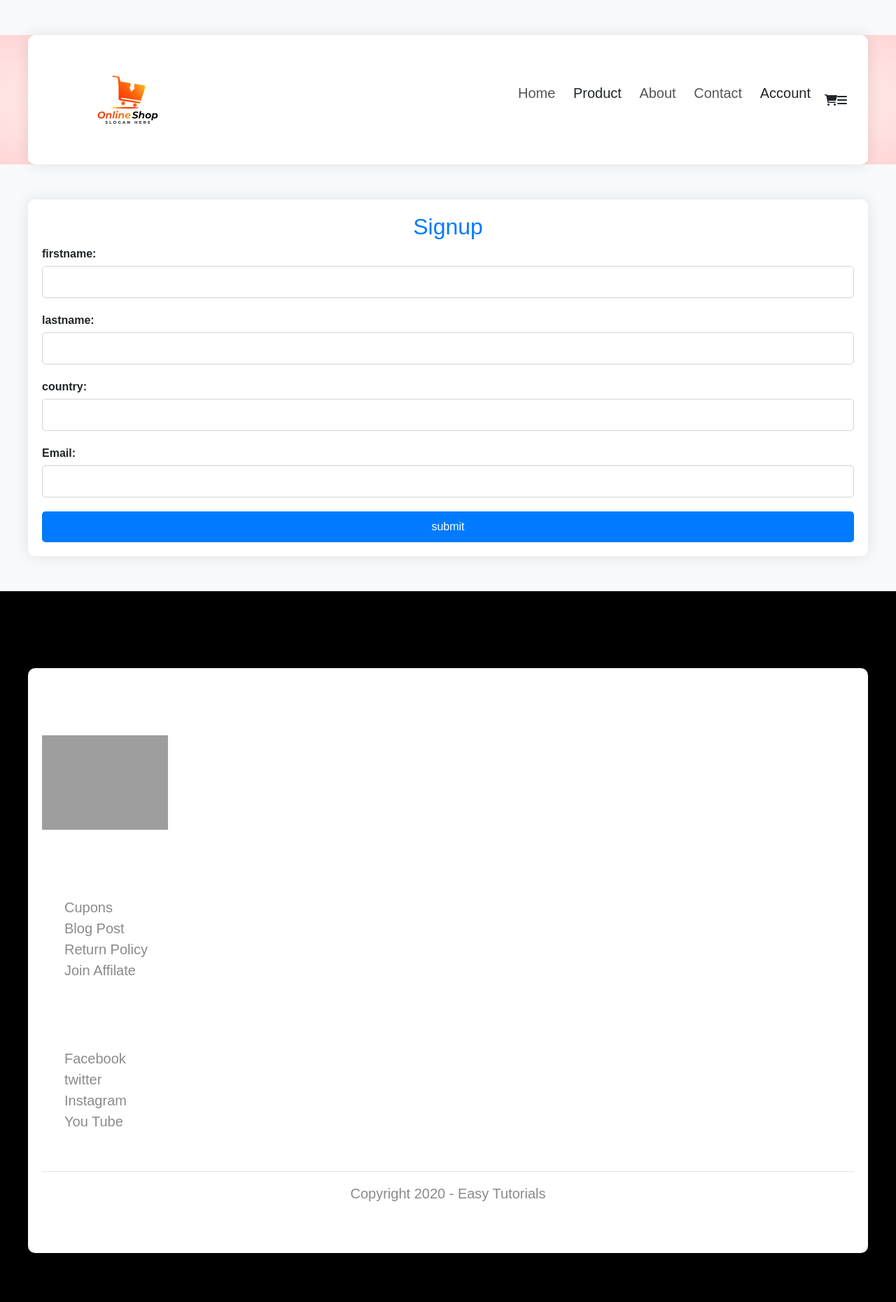
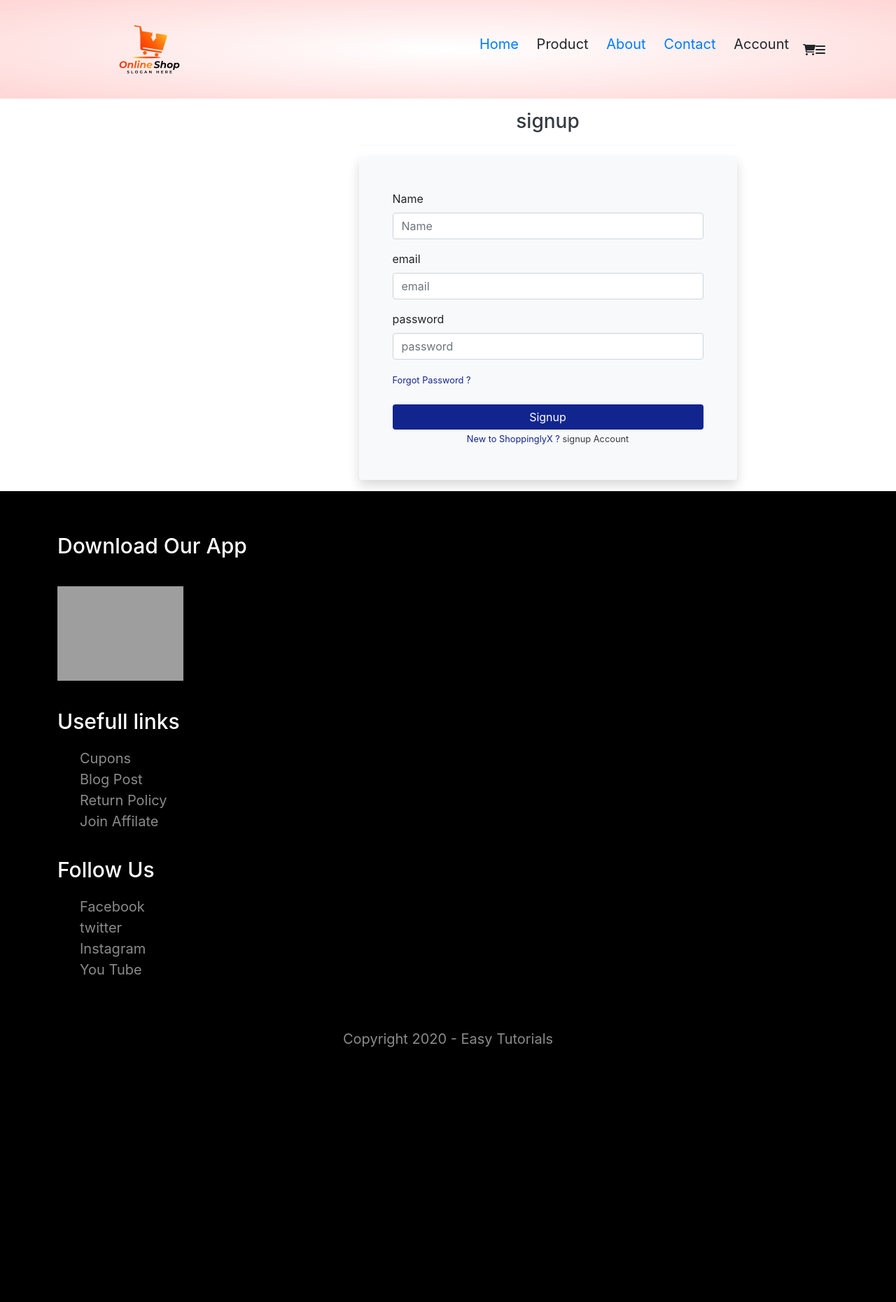
Before and after one commit to Hemant5harma/django-ecommerce, a Django app: page /signup/ in a window 1280 px wide. Shown: the whole page at 70% size. After the commit the page ends 1497 px from the top, so only its background shows below. Run offline with Django 5.2, Linux system fonts and the light colour scheme; grey boxes are pictures that could not be loaded.

Commit message:
partialy full stack compleate

```diff
--- a/ecommerce/urls.py
+++ b/ecommerce/urls.py
@@ -27,6 +27,7 @@
     path('signup/',views.signuphandle),
     path('checkout/',views.checkout),
     path('login/', views.loginhandle),
+    path('logout/', views.logouthandle),
     path('men/', views.men),
     path('contact/', views.contact),
     path('about/', views.about),
--- a/mainapp/views.py
+++ b/mainapp/views.py
@@ -1,5 +1,9 @@
-from django.shortcuts import render
+from django.shortcuts import render,redirect
+from django.shortcuts import HttpResponse
 from .models import Product
+from django.contrib.auth.models import User
+from django.contrib import messages
+from django.contrib.auth import authenticate,login,logout
 
 # Create your views here.
 
@@ -7,13 +11,47 @@
     return render(request,'e-commerce.html')
 
 def loginhandle(request):
+    if request.method == 'POST':
+        uname = request.POST['username']
+        passw = request.POST['password']
+
+        user = authenticate(username=uname,password=passw)
+        if user is not None:
+            login(request,user)
+            return redirect('/ecom/')
+
     return render(request,'login.html')
 
 def signuphandle(request):
+    if request.method == 'POST':
+        uname = request.POST['username']
+        email = request.POST['email']
+        passw = request.POST['password']
+
+        if not uname or not email or not passw:
+            messages.error(request, 'All fields are required.')
+        elif User.objects.filter(username=uname).first():
+            messages.success(request,'Username already taken !!')
+        else:
+            user = User(username=uname,email=email)
+            user.set_password(passw)
+            user.save()
+            messages.success(request,'account created successfully !!')
+            return redirect('/login/')
+
+
+
+
+        # return HttpResponse("your account suuccessfully created !!")
+
     return render(request,'signup.html')
 
 def checkout(request):
     return render(request,'checkout.html')
+
+def logouthandle(request):
+    logout(request)
+    return redirect('/ecom/')
 
 def cart(request):
     return render(request,'cart.html')
--- a/template/login.html
+++ b/template/login.html
@@ -25,6 +25,7 @@
           <h3 style="color:#12258f;text-align: center;" class = "text-light">Login</h3>
           <hr class = "text-light">
           <form action="" method="post" novalidate class="shadow p-5 bg-light rounded">
+            {% csrf_token %}
             <div class="mb-3">
                 <label for="formGroupExampleInput" class="form-label">Username</label>
                 <input type="text" class="form-control" id="formGroupExampleInput" placeholder="username" name="username">
--- a/template/signup.html
+++ b/template/signup.html
@@ -1,100 +1,101 @@
-{% extends "header_footer.html" %}
-{% block signup %}
-
+{% extends "header_footer.html" %} {% block signup %}
 <!DOCTYPE html>
 <html lang="en">
-
   <head>
-    <meta charset="UTF-8">
-    <meta name="viewport" content="width=device-width, initial-scale=1.0">
-    <title>Contact Us</title>
+    <meta charset="utf-8" />
+    <meta name="viewport" content="width=device-width, initial-scale=1" />
+    <title>Bootstrap demo</title>
+    <link
+      rel="stylesheet"
+      href="https://cdn.jsdelivr.net/npm/bootstrap@4.0.0/dist/css/bootstrap.min.css"
+      integrity="sha384-Gn5384xqQ1aoWXA+058RXPxPg6fy4IWvTNh0E263XmFcJlSAwiGgFAW/dAiS6JXm"
+      crossorigin="anonymous"
+    />
     <style>
-        body {
-            font-family: Arial, sans-serif;
-            margin: 0;
-            padding: 0;
-            background-color: #f8f9fa;
-        }
-
-        .container {
-            max-width: 1200px;
-            margin: 50px auto;
-            padding: 20px;
-            background-color: #fff;
-            border-radius: 10px;
-            box-shadow: 0 0 20px rgba(0, 0, 0, 0.1);
-        }
-
-        h2 {
-            text-align: center;
-            color: #007bff;
-        }
-
-        .form-group {
-            margin-bottom: 20px;
-        }
-
-        label {
-            display: block;
-            font-weight: bold;
-            margin-bottom: 5px;
-        }
-
-        input[type="text"],
-        input[type="email"],
-        textarea {
-            width: 100%;
-            padding: 10px;
-            border: 1px solid #ced4da;
-            border-radius: 5px;
-            box-sizing: border-box;
-        }
-
-        textarea {
-            resize: vertical;
-        }
-
-        button[type="submit"] {
-            width: 100%;
-            padding: 10px;
-            background-color: #007bff;
-            color: #fff;
+      input[type="submit"] {
+        background-color: #12258f;
         border: none;
-            border-radius: 5px;
-            cursor: pointer;
-        }
-
-        button[type="submit"]:hover {
-            background-color: #0056b3;
       }
     </style>
   </head>
-
   <body>
     <div class="container">
-        <h2>Signup</h2>
-        <form action="/get_data/" method="POST">
+      <div class="row my-3">
+        <div class="col-sm-6 offset-sm-3">
+          <h3 style="color: #12258f; text-align: center" class="text-dark">
+            signup
+          </h3>
+          <hr class="text-dark" />
+          {% if messages %} {% for i in messages %}
+          <div class="alert alert-success" role="alert">{{i}}</div>
+          {% endfor %}{% endif %}
+          <form
+            action=""
+            method="post"
+            novalidate
+            class="shadow p-5 bg-light rounded"
+          >
             {% csrf_token %}
-            <div class="form-group">
-                <label for="name">firstname:</label>
-                <input type="text" id="name" name="firstname" required>
+            <div class="mb-3">
+              <label for="formGroupExampleInput" class="form-label">Name</label>
+              <input
+                type="text"
+                class="form-control"
+                id="formGroupExampleInput"
+                placeholder="Name"
+                name="username"
+              />
             </div>
-            <div class="form-group">
-                <label for="name">lastname:</label>
-                <input type="text" id="name" name="lastname" required>
+            <div class="mb-3">
+              <label for="formGroupExampleInput" class="form-label"
+                >email</label
+              >
+              <input
+                type="text"
+                class="form-control"
+                id="formGroupExampleInput"
+                placeholder="email"
+                name="email"
+              />
             </div>
-            <div class="form-group">
-                <label for="name">country:</label>
-                <input type="text" id="name" name="country" required>
+            <div class="mb-3">
+              <label for="formGroupExampleInput" class="form-label"
+                >password</label
+              >
+              <input
+                type="text"
+                class="form-control"
+                id="formGroupExampleInput"
+                placeholder="password"
+                name="password"
+              />
             </div>
-            <div class="form-group">
-                <label for="email">Email:</label>
-                <input type="email" id="email" name="email" required>
+
+            <small
+              ><a href="#" style="color: #12258f">Forgot Password ?</a></small
+            >
+            <br />
+            <input
+              type="submit"
+              class="btn btn-primary mt-4 cart-color w-100"
+              value="Signup"
+            />
+            <br />
+            <div class="text-center text-primary fw-bold">
+              <small style="color: #12258f"
+                >New to ShoppinglyX ?
+                <a href="/create-account/" class="text-dark">signup Account</a>
+              </small>
             </div>
-            <button type="submit">submit</button>
           </form>
         </div>
+      </div>
+    </div>
+    <script
+      src="https://cdn.jsdelivr.net/npm/bootstrap@5.3.2/dist/js/bootstrap.bundle.min.js"
+      integrity="sha384-C6RzsynM9kWDrMNeT87bh95OGNyZPhcTNXj1NW7RuBCsyN/o0jlpcV8Qyq46cDfL"
+      crossorigin="anonymous"
+    ></script>
   </body>
-
 </html>
 {% endblock signup %}
```
Also changed, not shown: template/e-commerce.html (+13 -3 lines), db.sqlite3. Lines whose indentation alone changed are shown as unchanged.
